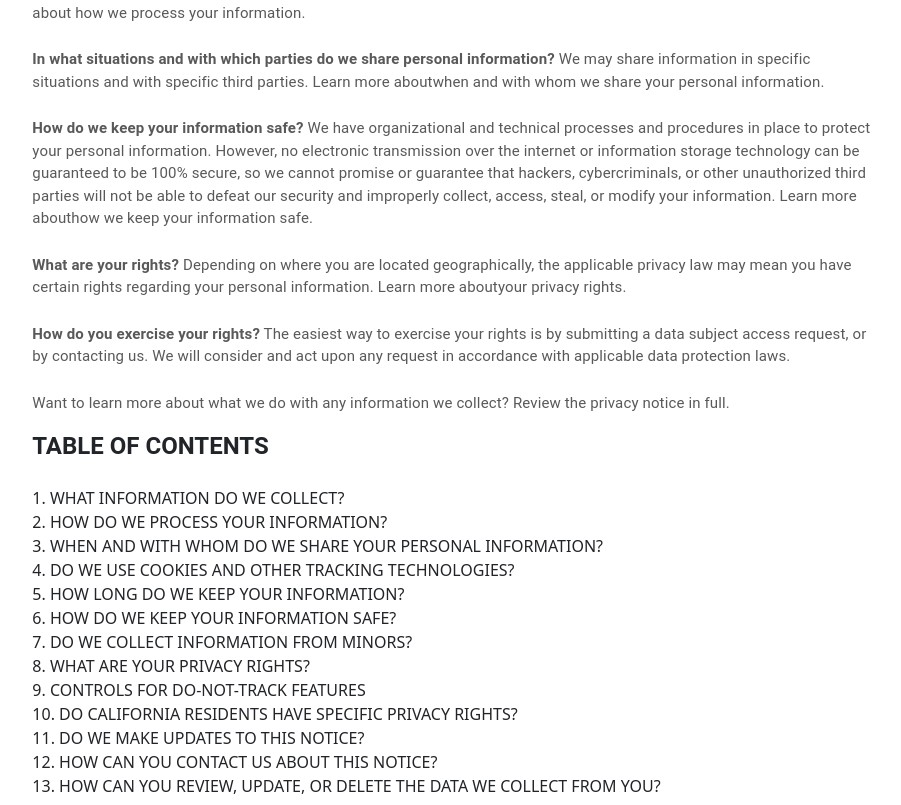
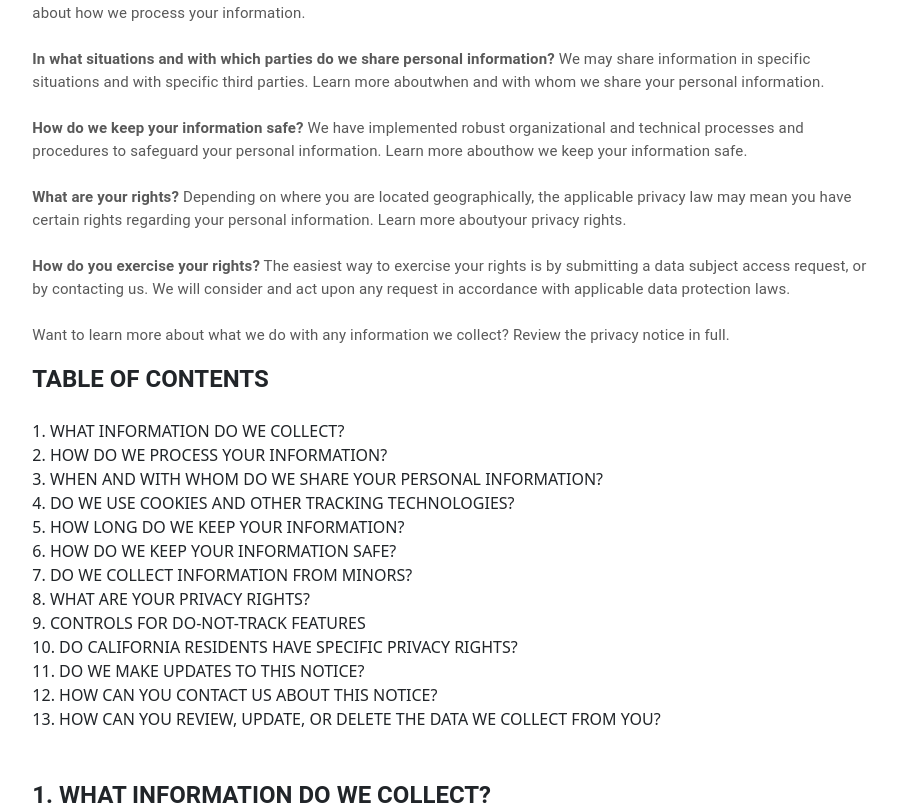
Before and after one commit to dhruv-kabariya/WaveWork-website, a Next.js app: page /privacy-policy in a window 1280 px wide. Shown: the part 788-1593 px from the top of the page, without its empty margins (185-1086 px from the left). Built offline with nearby package versions, Linux system fonts and the light colour scheme.

Commit message:
privacy-policy chnages

```diff
--- a/components/Navbar.js
+++ b/components/Navbar.js
@@ -81,7 +81,7 @@ export default function Navbar() {
                         </Menu>
                     </Box> */}
                     <Link href={"/#"} style={{ textDecoration: "none" }}><Box component={"div"} sx={{ display: "flex" }}>
-                        <Box component={"img"} src="logo-icon.png" height={35} sx={{ display: { xs: 'flex', md: 'none' } }}></Box>
+                        <Box component={"img"} alt="WaveWork logo " src="logo-icon.png" height={35} sx={{ display: { xs: 'flex', md: 'none' } }}></Box>
                         <Typography
                             variant="h6"
                             noWrap
--- a/pages/privacy-policy/index.js
+++ b/pages/privacy-policy/index.js
@@ -68,7 +68,7 @@ export default function Index() {
         </Typography>
 
         <Typography variant="body1" component={"p"} sx={{ ...basicStyle }} className="mt-4">
-          <strong>How do we keep your information safe?</strong> We have organizational and technical processes and procedures in place to protect your personal information. However, no electronic transmission over the internet or information storage technology can be guaranteed to be 100% secure, so we cannot promise or guarantee that hackers, cybercriminals, or other unauthorized third parties will not be able to defeat our security and improperly collect, access, steal, or modify your information. Learn more about<Link href={"#infosafe"}>how we keep your information safe</Link>.
+          <strong>How do we keep your information safe?</strong> We have implemented robust organizational and technical processes and procedures to safeguard your personal information. Learn more about<Link href={"#infosafe"}>how we keep your information safe</Link>.
         </Typography>
 
         <Typography variant="body1" component={"p"} sx={{ ...basicStyle }} className="mt-4">
@@ -210,7 +210,7 @@ export default function Index() {
         </Typography>
 
         <Typography variant="body1" component={"p"} sx={{ ...basicStyle }} className="mt-4">
-          We have implemented appropriate and reasonable technical and organizational security measures designed to protect the security of any personal information we process. However, despite our safeguards and efforts to secure your information, no electronic transmission over the Internet or information storage technology can be guaranteed to be 100% secure, so we cannot promise or guarantee that hackers, cybercriminals, or other unauthorized third parties will not be able to defeat our security and improperly collect, access, steal, or modify your information. Although we will do our best to protect your personal information, transmission of personal information to and from our Services is at your own risk. You should only access the Services within a secure environment.
+          We have implemented robust organizational and technical processes and procedures to safeguard your personal information. You should only access the Services within a secure environment.
         </Typography>
 
         <Typography variant="h5" component={"h1"} className="mt-5" sx={{ fontWeight: "600", scrollMargin: "5rem" }} id="infominors">7. DO WE COLLECT INFORMATION FROM MINORS?</Typography>
```
Also changed, not shown: public/appstore.svg, public/playstore.svg.
